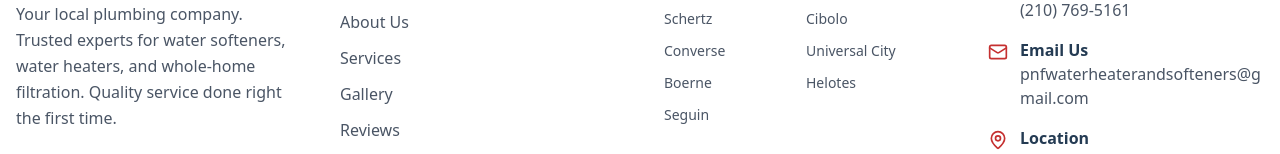
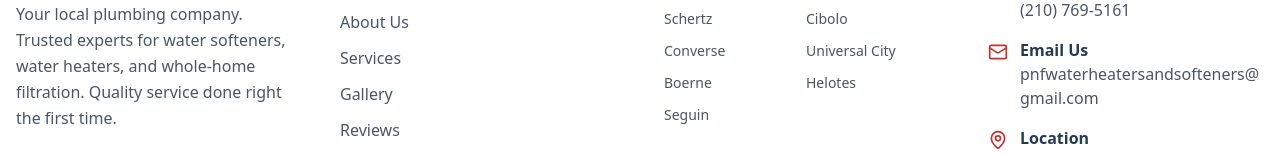
Before and after one commit to trishmarie002-art/water-softener-, a React (Vite) app: page / in a window 1280 px wide. Shown: the part 4718-4872 px from the top of the page. Built offline with nearby package versions, Linux system fonts and the light colour scheme; no server answers.

Commit message:
fix: correct email address typo in constants
Update email from 'pnfwaterheaterandsofteners' to 'pnfwaterheatersandsofteners'.

```diff
--- a/src/constants.ts
+++ b/src/constants.ts
@@ -1,7 +1,7 @@
 export const COMPANY_NAME = "PNF Water Heaters & Softeners";
 export const PHONE_NUMBER = "(210) 769-5161";
 export const PHONE_NUMBER_RAW = "2107695161";
-export const EMAIL = "pnfwaterheaterandsofteners@gmail.com";
+export const EMAIL = "pnfwaterheatersandsofteners@gmail.com";
 export const LOGO_URL = "https://hebbkx1anhila5yf.public.blob.vercel-storage.com/1000004386.jpg-QH60MYNMQSUbQELnvoiIdLPz4IRnw0.jpeg";
 
 export const SERVICE_AREAS = [
```
